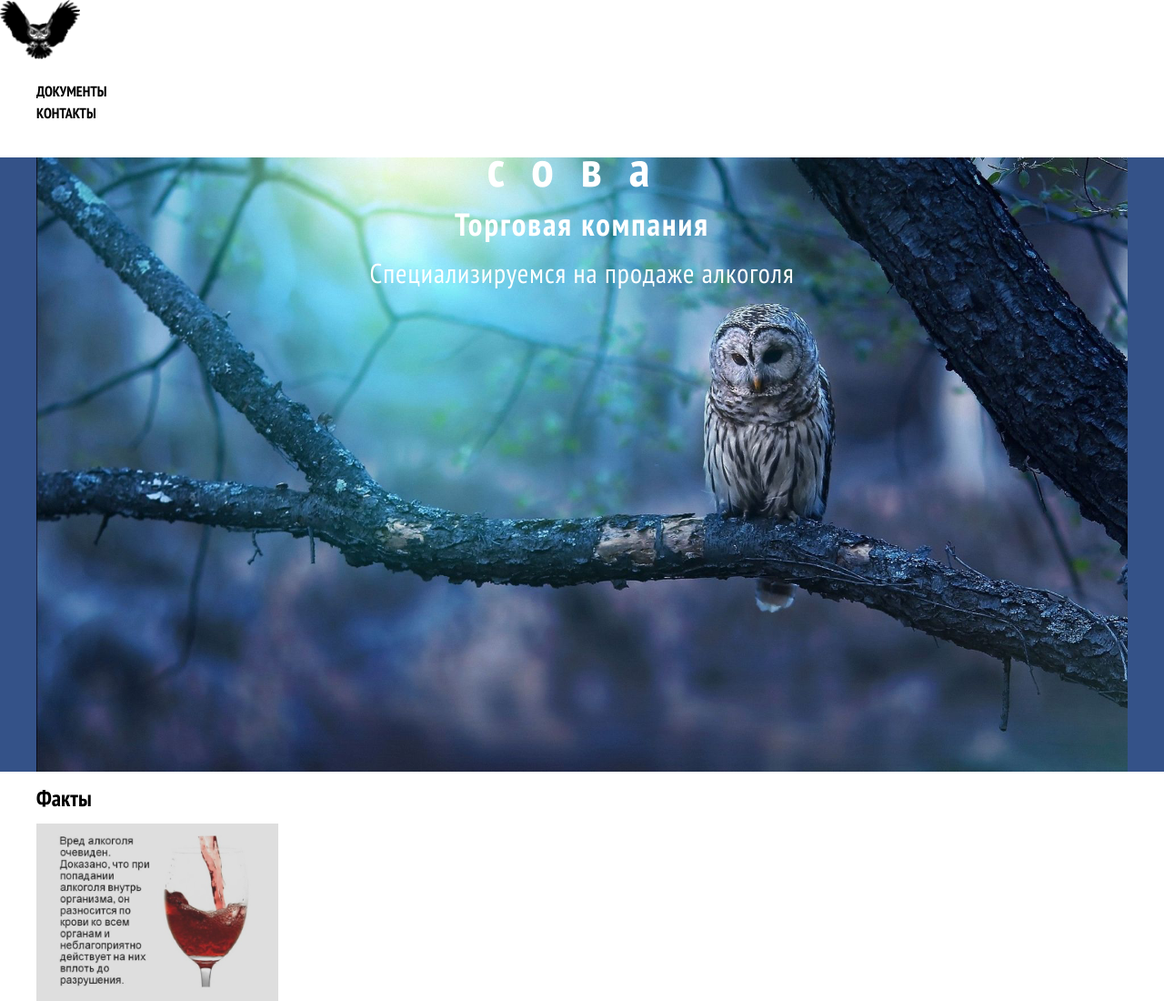
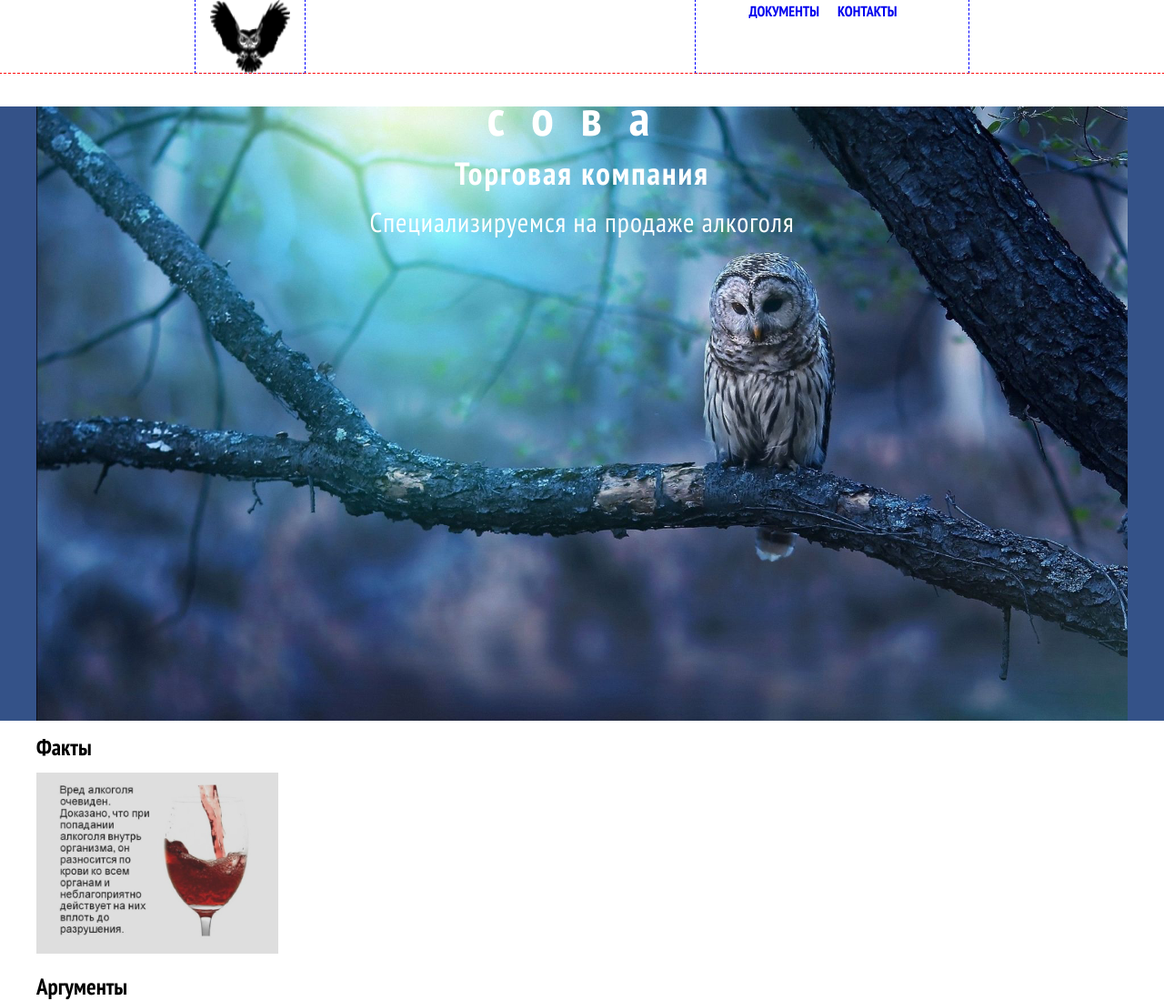
Before and after one commit to vladshkerin/sova, a plain HTML site: page index.html in a window 1280 px wide. Shown: the top 1100 px of the page at 91% size. Drawn offline with Linux system fonts and the light colour scheme.

Commit message:
Made grid for "page-header"

```diff
--- a/css/header.css
+++ b/css/header.css
@@ -1,13 +1,48 @@
 /* header */
 
+.page-header {
+    display: flex;
+    justify-content: space-around;
+    align-items: center;
+
+    outline: 1px red dashed;
+}
+
+.page-header__logo {
+    width: 120px;
+    height: 80px;
+
+    text-align: center;
+
+    outline: 1px blue dashed;
+}
+
+.page-header__logo-image {
+    width: 88px;
+    height: 80px;
+}
+
 .main-nav {
+    min-width: 300px;
+    min-height: 80px;
+
     font-size: 16px;
+
+    outline: 1px blue dashed;
 }
 
 .site-list {
+    display: flex;
+    justify-content: center;
+    align-items: end;
+    margin: 0;
+    padding: 0;
+
     list-style: none;
 }
 
 .site-list__item {
+    margin-right: 20px;
+
     text-transform: uppercase;
 }
--- a/css/scaffolding.css
+++ b/css/scaffolding.css
@@ -16,6 +16,7 @@
 
 body {
     min-width: 1200px;
+    min-height: 1250px;
     margin: 0;
     padding: 0;
 
--- a/index.html
+++ b/index.html
@@ -12,18 +12,20 @@
 <body>
 
 <header class="page-header">
-    <a class="page-header__logo">
+    <a class="page-header__logo" href="index.html">
         <img class="page-header__logo-image" src="img/logotype.png"
              width="88" height="65" alt="Торговая компания «СОВА»">
     </a>
-    <div class="main-nav__wrapper">
-        <nav class="main-nav">
-            <ul class="main-nav__list site-list">
-                <li class="site-list__item">Документы</li>
-                <li class="site-list__item">Контакты</li>
-            </ul>
-        </nav>
-    </div>
+    <nav class="main-nav">
+        <ul class="main-nav__list site-list">
+            <li class="site-list__item">
+                <a href="index.html">Документы</a>
+            </li>
+            <li class="site-list__item">
+                <a href="index.html">Контакты</a>
+            </li>
+        </ul>
+    </nav>
 </header>
 
 <main class="page-main">
```
